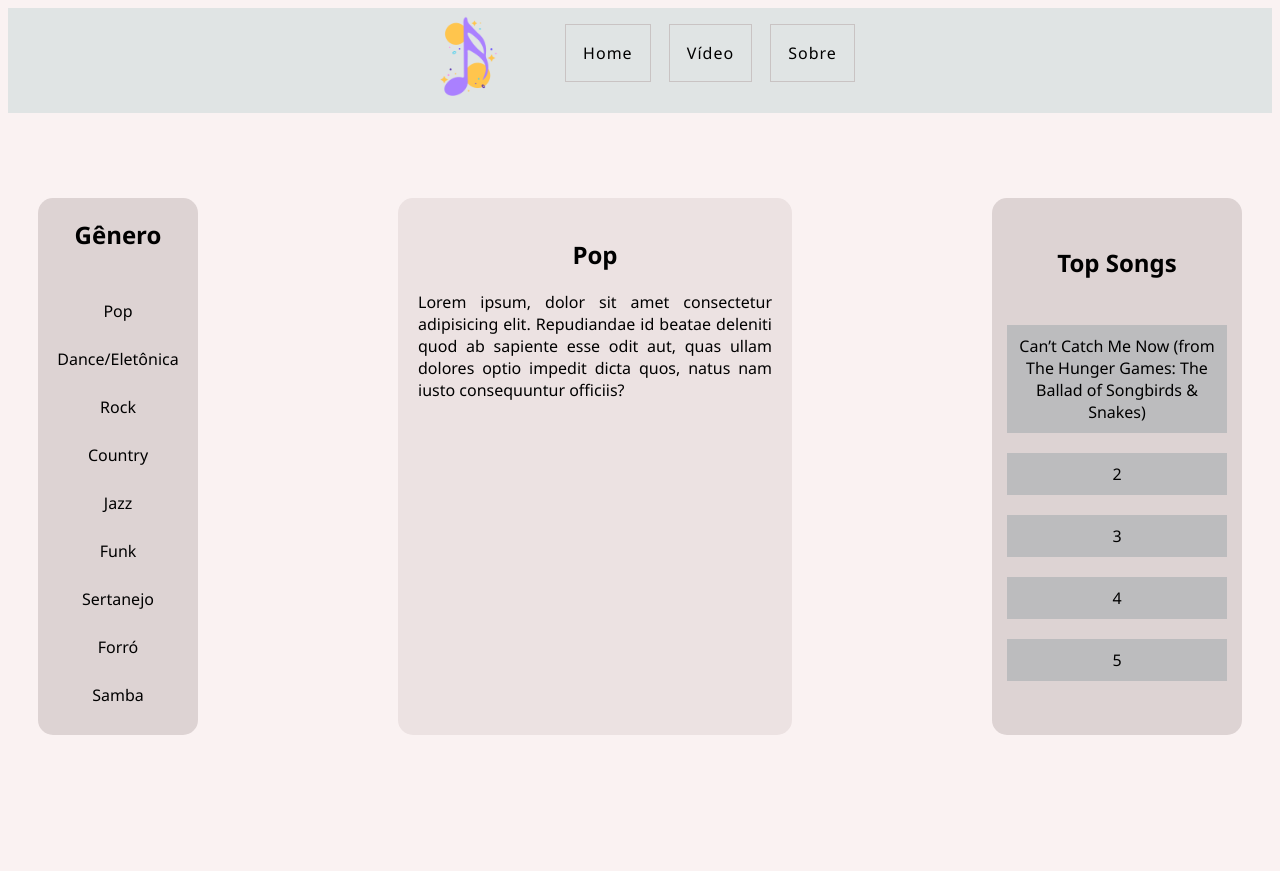
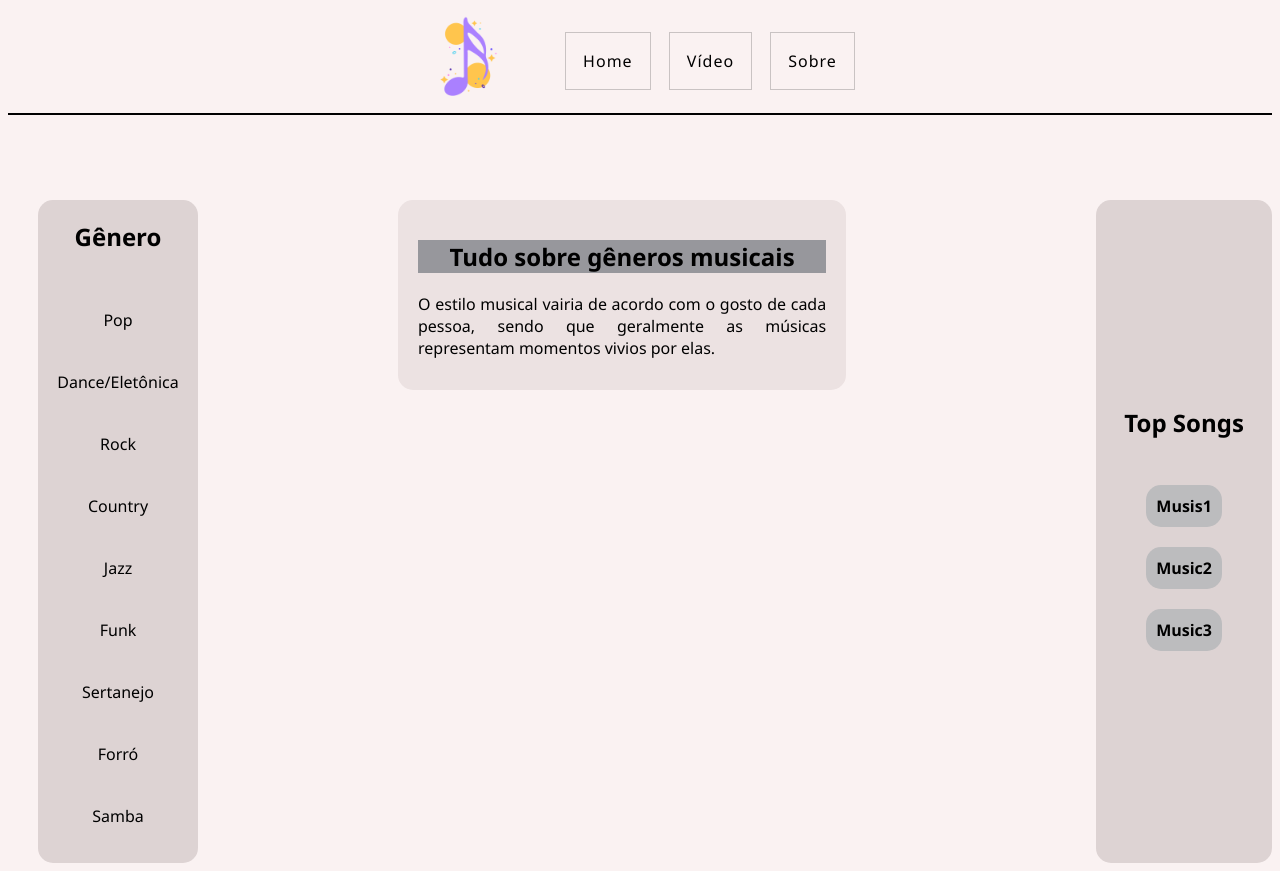
Before and after one commit to TalitaRod/SiteMusic, a plain HTML site: page index.html in a window 1280 px wide. Before the commit the page ends 800 px from the top, so only its background shows below. Drawn offline with Linux system fonts and the light colour scheme.

Commit message:
Modification of index html and css

```diff
--- a/css/global.css
+++ b/css/global.css
@@ -1,6 +1,21 @@
 body {
+    min-height: 100vh;
     background-color: rgb(250, 242, 242);
     font-family: 'Segoe UI', Tahoma, Geneva, Verdana, sans-serif;
+}
+
+.material-icons {
+    background-color: #474747;
+    display: block;
+    color: white;
+    text-align: center;
+    padding: 10px;
+    cursor: pointer;
+}
+
+.material-icons:hover {
+    background-color: white;
+    color: black;
 }
 
 .menu {
@@ -8,7 +23,10 @@ body {
     flex-direction: row;
     align-items: center;
     justify-content: center;
-    background-color: rgb(224, 228, 228);
+    border-bottom: 2px solid black;
+    margin-left: auto;
+    margin-right: auto;
+    width: 100%;
 }
 
 .imagem-topo {
@@ -36,17 +54,9 @@ body {
 
 }
 
-.menu {
-    margin-top: 0px;
-}
-
-.menu nav {
-    margin-top: 0px;
-}
-
 .menu nav ul {
     text-align: center;
-    margin-top: 0px;
+
 }
 
 .itens li {
@@ -78,6 +88,7 @@ body {
     background-color: rgb(236, 226, 226);
     padding: 20px;
     border-radius: 15px;
+    height: 150px;
 }
 
 .conteudo {
@@ -88,6 +99,10 @@ body {
 .principal h2 {
     font-weight: bold;
     text-align: center;
+}
+
+#prin {
+    background-color: rgb(151, 151, 156);
 }
 
 .conteudo-principal p {
@@ -106,6 +121,7 @@ body {
     border-radius: 15px;
 }
 
+
 .itens-gen li {
     list-style-type: none;
     padding: 10px;
@@ -117,7 +133,7 @@ body {
     text-decoration: none;
     color: black;
     display: inline-block;
-    padding: 3px;
+    padding: 10px;
     margin: auto;
 }
 
@@ -134,9 +150,8 @@ body {
     align-items: center;
     background-color: rgb(221, 211, 211);
     margin-top: 85px;
-    margin-right: 30px;
-    width: 250px;
     border-radius: 15px;
+    margin-left: 50px;
 }
 
 .itens-direito li {
@@ -153,8 +168,7 @@ body {
     padding: 10px;
     margin: auto;
     background-color: rgb(188, 188, 190);
-    width: 200px;
-
+    border-radius: 15px;
 }
 
 .itens-direito li a:hover {
--- a/index.html
+++ b/index.html
@@ -8,10 +8,12 @@
     <meta name="description" content="Site simples desenvolvido em HTML e CSS.">
     <title>Site</title>
     <link rel="stylesheet" href="css/global.css">
+
 </head>
 
 <body>
-    <header class="menu">
+    <header>
+        <div class="menu">
             <a href="#">
                 <img class="logo-imagem" src="../imagens/simbMusical.png" />
             </a>
@@ -19,9 +21,10 @@
                 <ul class="itens">
                     <li><a href="#">Home</a></li>
                     <li><a href="#">Vídeo</a></li>
-                <li><a href="#">Sobre</a></li>
+                    <li><a href="sobre.html">Sobre</a></li>
                 </ul>
             </nav>
+        </div>
     </header>
 
     <main class="principal">
@@ -30,33 +33,31 @@
             <nav class="lateral">
                 <h2>Gênero</h2>
                 <ul class="itens-gen">
-                    <li><a href="#">Pop</a></li>
-                    <li><a href="#">Dance/Eletônica</a></li>
-                    <li><a href="#">Rock</a></li>
-                    <li><a href="#">Country</a></li>
-                    <li><a href="#">Jazz</a></li>
-                    <li><a href="#">Funk</a></li>
-                    <li><a href="#">Sertanejo</a></li>
-                    <li><a href="#">Forró</a></li>
-                    <li><a href="#">Samba</a></li>
+                    <li><a href="pages\pop.html">Pop</a></li>
+                    <li><a href="pages\dance.html">Dance/Eletônica</a></li>
+                    <li><a href="pages\rock.html">Rock</a></li>
+                    <li><a href="pages\country.html">Country</a></li>
+                    <li><a href="pages\jazz.html">Jazz</a></li>
+                    <li><a href="pages\funk.html">Funk</a></li>
+                    <li><a href="pages\sertanejo.html">Sertanejo</a></li>
+                    <li><a href="pages\forro.html">Forró</a></li>
+                    <li><a href="pages\samba.html">Samba</a></li>
                 </ul>
             </nav>
 
             <div class="conteudo-principal">
-                <h2>Pop</h2>
-                <p>Lorem ipsum, dolor sit amet consectetur adipisicing elit. Repudiandae id beatae deleniti quod ab
-                    sapiente esse odit aut, quas ullam dolores optio impedit dicta quos, natus nam iusto consequuntur
-                    officiis?</p>
+                <h2 id="prin">Tudo sobre gêneros musicais</h2>
+                <p>O estilo musical vairia de acordo com o gosto de cada pessoa, sendo que geralmente as músicas representam
+                    momentos vivios por elas.
+                </p>
             </div>
 
             <nav class="conteudo-direito">
                 <h2>Top Songs</h2>
                 <ul class="itens-direito">
-                    <li><a href="https://www.youtube.com/watch?v=GlM6lcFbLSg&list=RDGlM6lcFbLSg&start_radio=1">Can’t Catch Me Now (from The Hunger Games: The Ballad of Songbirds & Snakes)</a></li>
-                    <li><a href="#">2</a></li>
-                    <li><a href="#">3</a></li>
-                    <li><a href="#">4</a></li>
-                    <li><a href="#">5</a></li>
+                    <li><a href="#"><b>Musis1</b></a></li>
+                    <li><a href="#"><b>Music2</b></a></li>
+                    <li><a href="#"><b>Music3</b></a></li>
                 </ul>
 
 
@@ -64,16 +65,7 @@
 
         </div>
 
-
-
-
-
-
-
-
     </main>
-
-
 </body>
 
 </html>
```
Lines whose indentation alone changed are shown as unchanged.
